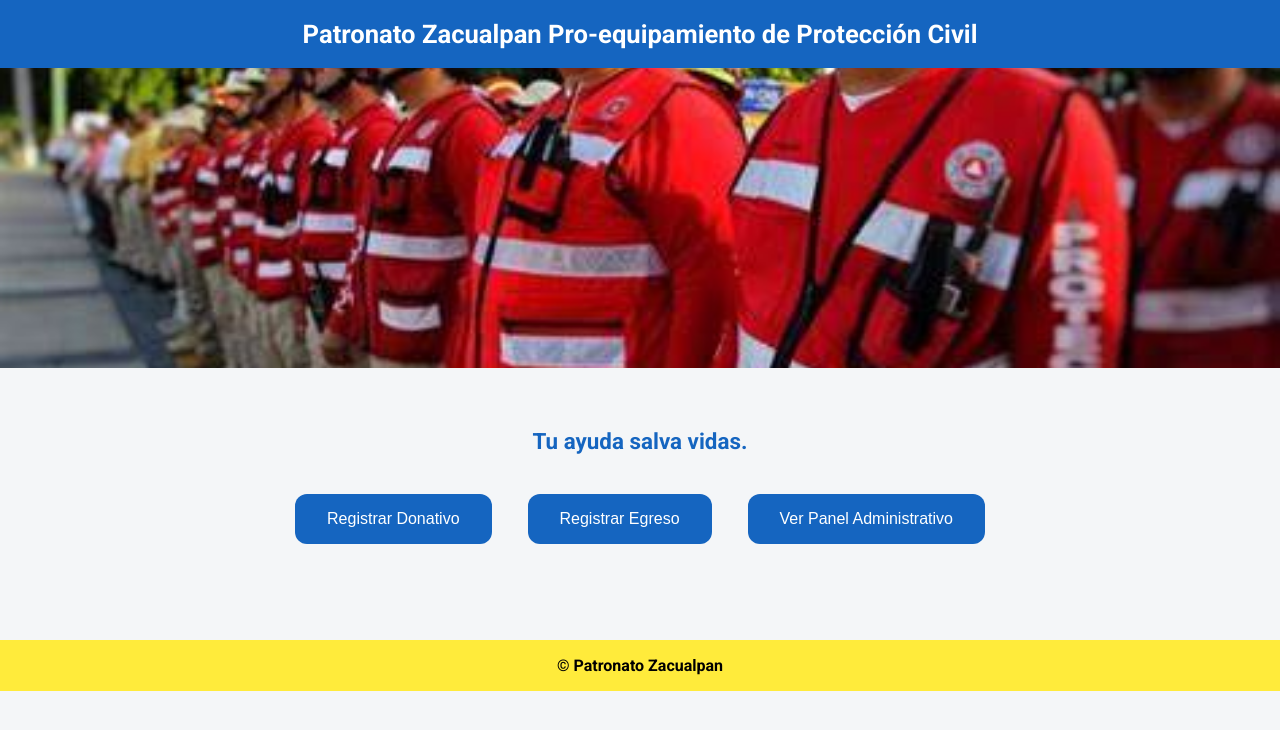
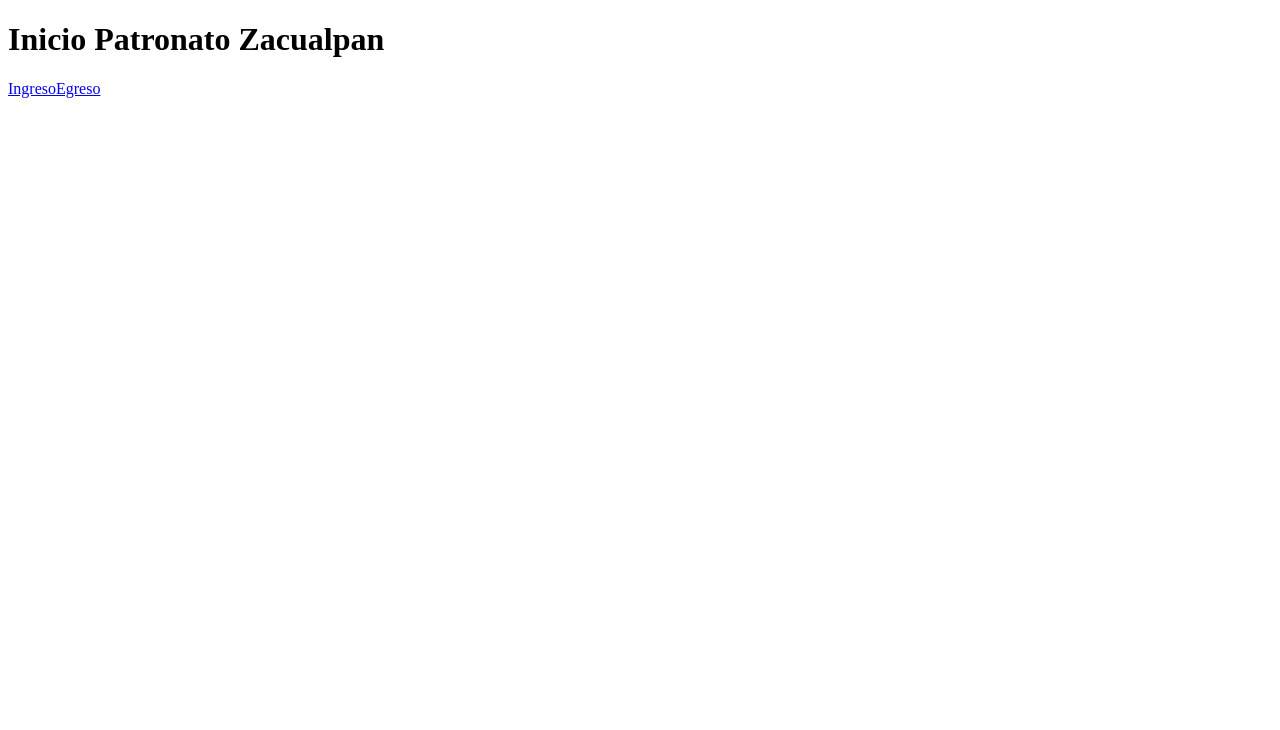
Before and after one commit to patronatozacualpan/voluntarios, a plain HTML site: page index.html in a window 1280 px wide. Drawn offline with Linux system fonts and the light colour scheme.

Commit message:
Add files via upload

```diff
--- a/index.html
+++ b/index.html
@@ -1,116 +1 @@
-
-<!DOCTYPE html>
-<html lang="es">
-<head>
-  <meta charset="UTF-8" />
-  <meta name="viewport" content="width=device-width, initial-scale=1.0"/>
-  <title>Patronato Zacualpan</title>
-  <link rel="stylesheet" href="https://fonts.googleapis.com/css2?family=Roboto:wght@400;700&display=swap">
-  <style>
-    :root {
-      --azul: #1565c0;
-      --amarillo: #ffeb3b;
-    }
-    body {
-      font-family: 'Roboto', sans-serif;
-      margin: 0;
-      background: #f4f6f8;
-      color: #222;
-      overflow-x: hidden;
-    }
-    header {
-      background-color: var(--azul);
-      color: white;
-      padding: 1.2rem;
-      text-align: center;
-      font-size: 1.6rem;
-      font-weight: bold;
-      animation: fadeInDown 1s ease-out;
-    }
-    .portada {
-      width: 100%;
-      max-height: 300px;
-      object-fit: cover;
-      animation: fadeIn 2s ease-in-out;
-    }
-    .contenedor {
-      padding: 2rem;
-      text-align: center;
-    }
-    .frase {
-      font-size: 1.4rem;
-      font-weight: bold;
-      color: var(--azul);
-      margin: 1.5rem 0;
-      animation: zoomIn 1s ease-in-out;
-    }
-    .boton {
-      display: inline-block;
-      background: var(--azul);
-      color: white;
-      border: none;
-      padding: 1rem 2rem;
-      margin: 1rem;
-      font-size: 1rem;
-      border-radius: 12px;
-      cursor: pointer;
-      transition: transform 0.3s, background 0.3s;
-    }
-    .boton:hover {
-      background: #0d47a1;
-      transform: scale(1.05);
-    }
-    footer {
-      background-color: var(--amarillo);
-      color: #000;
-      text-align: center;
-      padding: 1rem;
-      margin-top: 3rem;
-      font-weight: bold;
-    }
-    @keyframes fadeIn {
-      from { opacity: 0; transform: translateY(20px); }
-      to { opacity: 1; transform: translateY(0); }
-    }
-    @keyframes fadeInDown {
-      from { opacity: 0; transform: translateY(-20px); }
-      to { opacity: 1; transform: translateY(0); }
-    }
-    @keyframes zoomIn {
-      from { transform: scale(0.8); opacity: 0; }
-      to { transform: scale(1); opacity: 1; }
-    }
-  </style>
-</head>
-<body>
-
-  <header>Patronato Zacualpan Pro-equipamiento de Protección Civil</header>
-  <img class="portada" src="img/portada.jpeg" alt="Portada institucional" />
-
-  <div class="contenedor">
-    <div id="fraseMotivacional" class="frase">Unidos, equipamos esperanza.</div>
-
-    <button class="boton" onclick="location.href='ingreso.html'">Registrar Donativo</button>
-    <button class="boton" onclick="location.href='egresos.html'">Registrar Egreso</button>
-    <button class="boton" onclick="location.href='panel.html'">Ver Panel Administrativo</button>
-  </div>
-
-  <footer>© Patronato Zacualpan</footer>
-
-  <script>
-    const frases = [
-      "Unidos, equipamos esperanza.",
-      "Tu ayuda salva vidas.",
-      "Con tu donativo, hacemos la diferencia.",
-      "¡Gracias por apoyar a Protección Civil!",
-      "Un peso al día, una vida más protegida."
-    ];
-    let indice = 0;
-    setInterval(() => {
-      indice = (indice + 1) % frases.length;
-      document.getElementById("fraseMotivacional").textContent = frases[indice];
-    }, 5000);
-  </script>
-
-</body>
-</html>
+<!DOCTYPE html><html><head><title>Inicio</title></head><body><h1>Inicio Patronato Zacualpan</h1><a href='ingreso.html'>Ingreso</a><a href='egresos.html'>Egreso</a></body></html>
```
